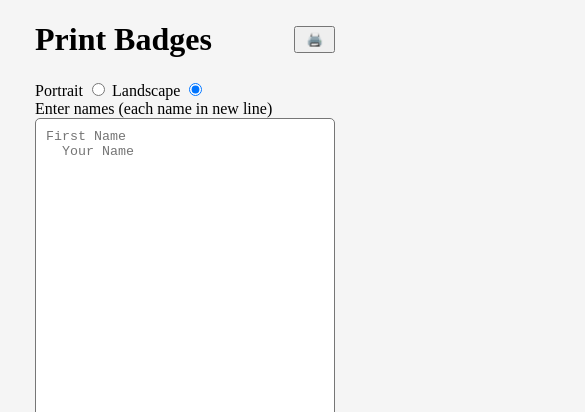
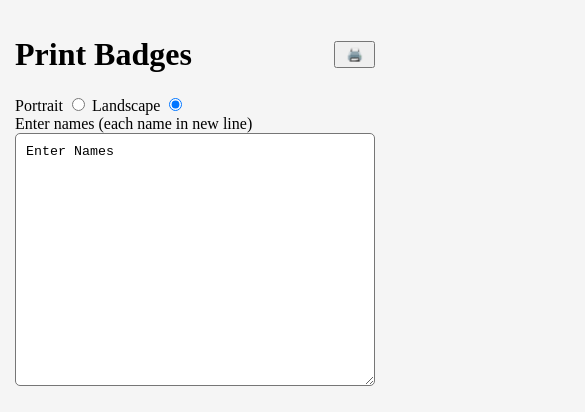
Before and after one commit to sabovoichita/generators, a website: page index.html in a window 390 px wide. Both pictures are taken after a click on the radio button "Landscape". Shown: the top 412 px of the page, 585 px wide, since content can reach past the window. Drawn offline with Linux system fonts and the light colour scheme.

Commit message:
10. Responsive css for mobile

```diff
--- a/index.js
+++ b/index.js
@@ -8,7 +8,11 @@ function setOrientation(portraitValue) {
 }
 
 function getStoredNames() {
-  return JSON.parse(localStorage.getItem("badgeNames")) || [];
+  let items = JSON.parse(localStorage.getItem("badgeNames")) || [];
+  if (items.length === 0) {
+    items = ["Enter Names"];
+  }
+  return items;
 }
 
 function storeNames(names) {
--- a/style.css
+++ b/style.css
@@ -4,8 +4,17 @@ body {
   padding: 0;
   display: flex;
   justify-content: center;
+  align-items: center;
   background: #f5f5f5;
 }
+
+.portrait {
+  flex-direction: row;
+}
+.landscape {
+  flex-direction: column;
+}
+
 body:before {
   display: none;
 }
@@ -95,6 +104,10 @@ body:before {
   padding: 10px 10px;
 }
 
+.landscape #names {
+  min-height: 30vh;
+}
+
 #print-btn {
   padding: 4px 10px;
 }
@@ -115,3 +128,20 @@ h1 {
 .flip {
   transform: rotate(180deg);
 }
+
+/* for small screen use column*/
+@media (max-width: 600px) {
+  .portrait {
+    flex-direction: column;
+  }
+  .landscape {
+    flex-direction: column;
+  }
+  #config {
+    width: 100%;
+    padding: 15px;
+  }
+  .portrait #names {
+    min-height: 30vh;
+  }
+}
```
